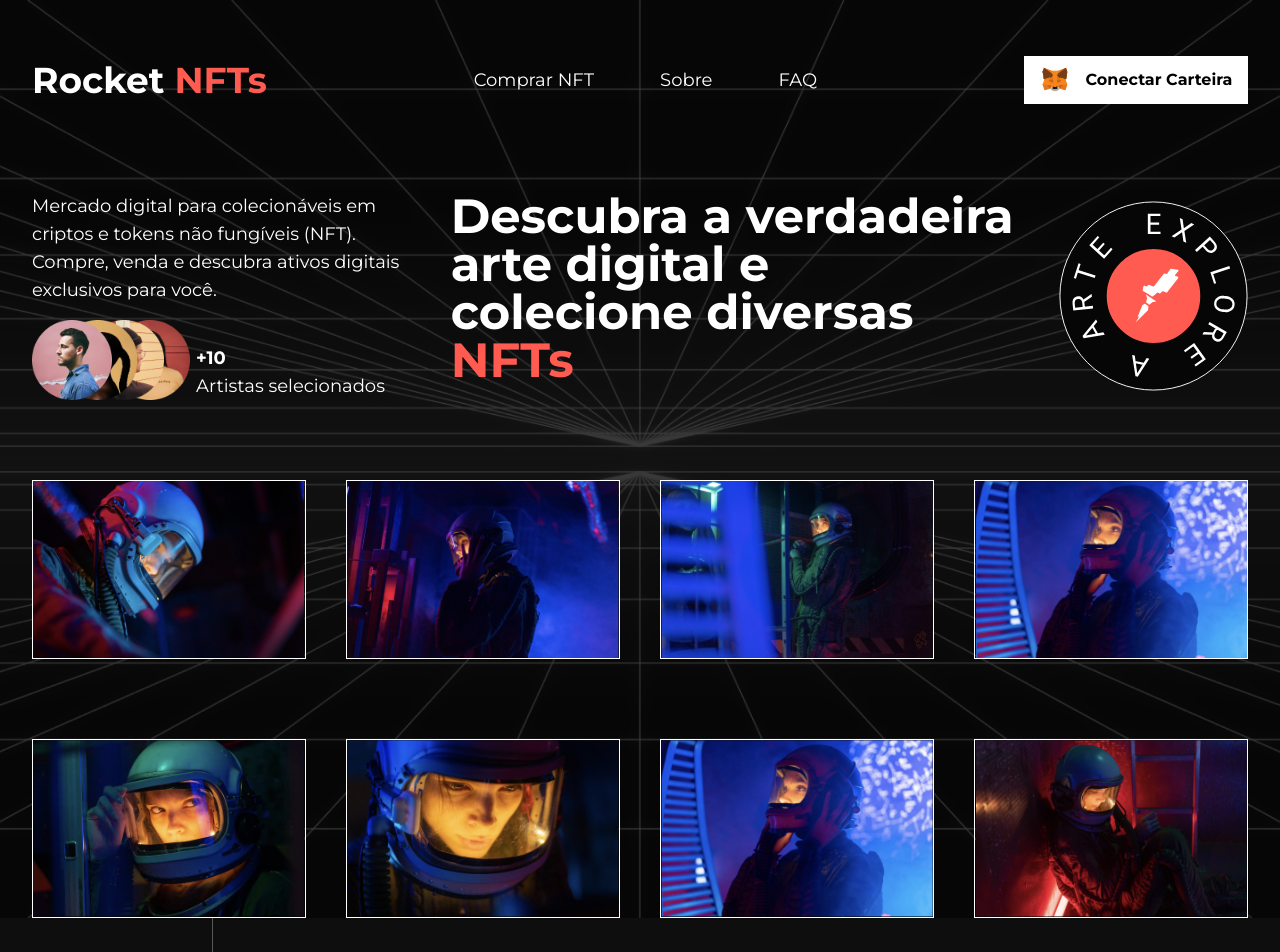
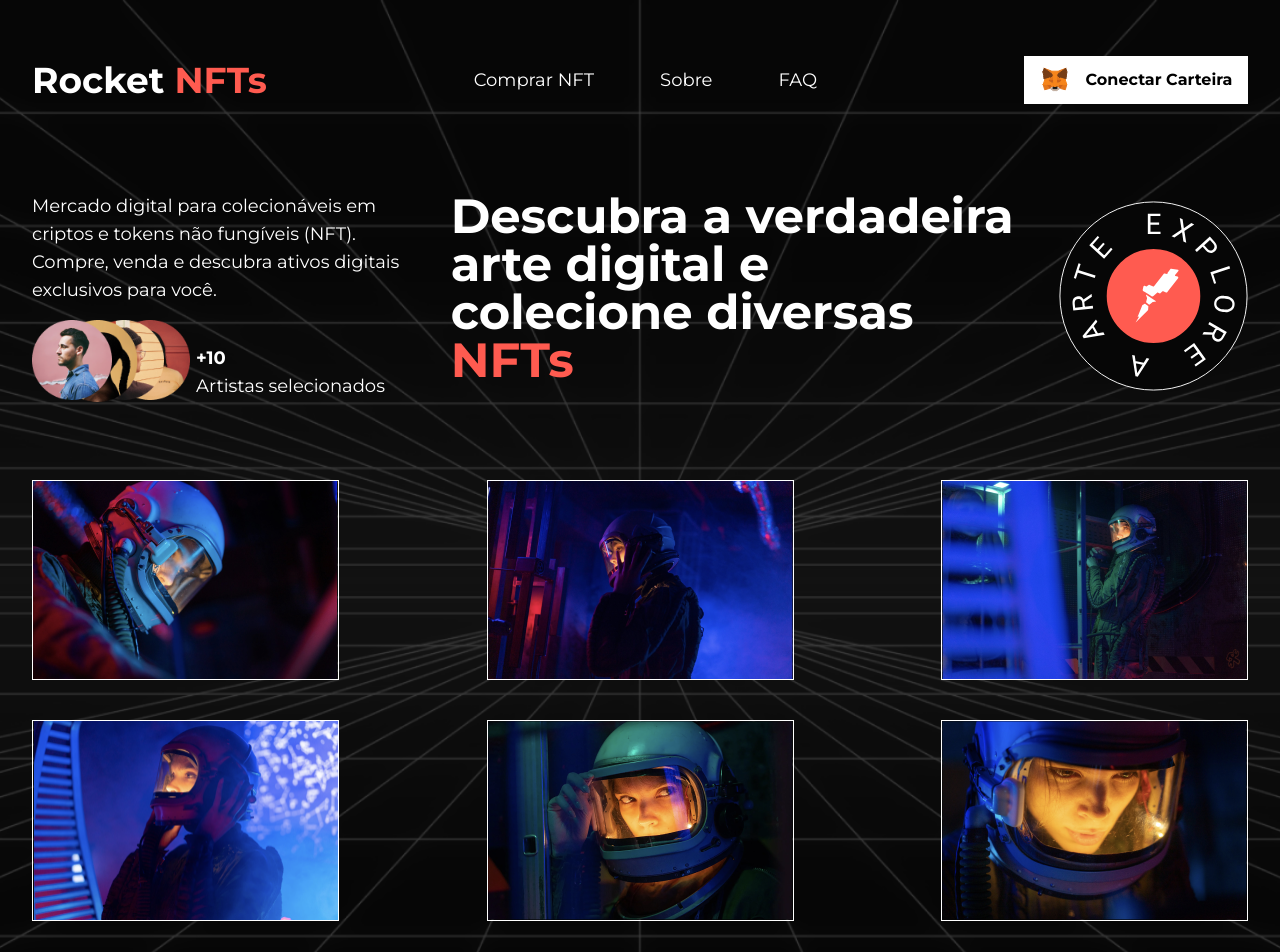
Before and after one commit to Kiicchan/rocket-nfts, a React (Vite) app: page / in a window 1280 px wide. Shown: the top 952 px of the page. Built offline with nearby package versions, Linux system fonts and the light colour scheme.

Commit message:
Add interactivity to Main section

```diff
--- a/src/components/MainSection.tsx
+++ b/src/components/MainSection.tsx
@@ -24,8 +24,10 @@ export function MainSection() {
                     <p className="text-lg">Mercado digital para colecionáveis em criptos e tokens não fungíveis (NFT). Compre, venda e descubra ativos digitais exclusivos para você.</p>
                     <div className="flex items-end">
                         <div className="image-stack relative h-20 w-40">
-                            {artistsURLs.map((url, index, arr) => <img className="w-20 h-20 absolute"
+                            {artistsURLs.map((url, index) => <img className="absolute hover:translate-x-4 last:hover:translate-x-0 peer peer-hover:-translate-x-4 transition-transform"
                                 style={{ left: index * 26 }}
+                                height={"80"}
+                                width={"80"}
                                 key={url}
                                 src={url}
                                 alt={`artista-${index + 1}`}
@@ -41,11 +43,13 @@ export function MainSection() {
                     Descubra a verdadeira arte digital e colecione diversas <strong className="text-logo">NFTs</strong>
                 </h2>
                 <div className="center">
-                    <img src="/assets/icons/badge.svg" alt="Badge" />
+                    <img className="hover:rotate-[360deg] duration-500"
+                        src="/assets/icons/badge.svg"
+                        alt="Badge" />
                 </div>
             </div>
-            <div className="mt-20 container grid grid-cols-4 gap-y-20 gap-x-10">
-                {galleryURLs.map((url, index) => <img className="border border-white w-full"
+            <div className="mt-20 container flex flex-wrap justify-between gap-y-10">
+                {galleryURLs.map((url, index) => <img className="border hover:scale-110 transition-transform cursor-pointer"
                     src={url}
                     key={url}
                     alt={`photo-${index + 1}`}
```
